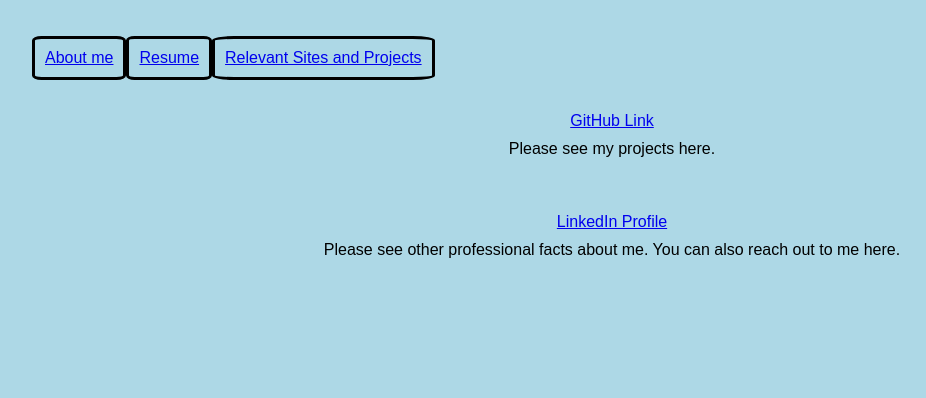
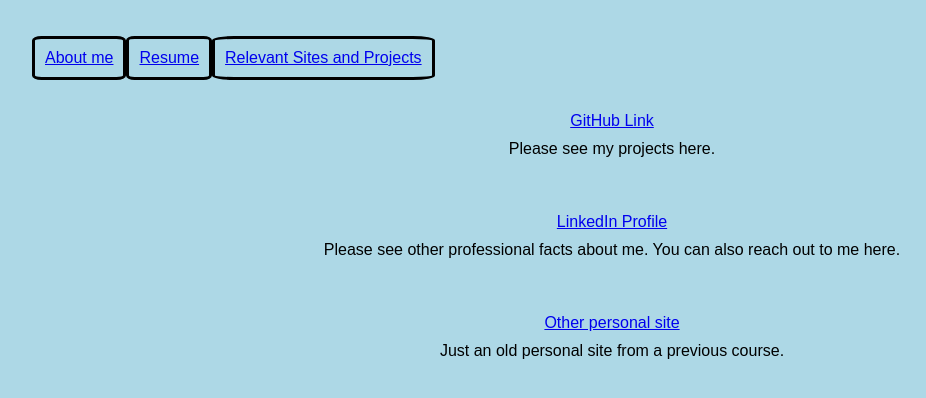
Before and after one commit to CharlesScrivens/final_project, a plain HTML site: page projects.html in a window 1280 px wide. Shown: the whole page, without its empty margins (28-954 px from the left). Drawn offline with Linux system fonts and the light colour scheme.

Commit message:
Added one other link to projects.html

```diff
--- a/projects.html
+++ b/projects.html
@@ -20,5 +20,8 @@
         <a href="https://www.linkedin.com/in/charlesscrivens/">LinkedIn Profile</a> Please see other professional facts about me.
         You can also reach out to me here.
     </p>
+    <p>
+        <a href="http://www.charlesonline.tech">Other personal site</a> Just an old personal site from a previous course.
+    </p>
 </body>
 </html>
```
